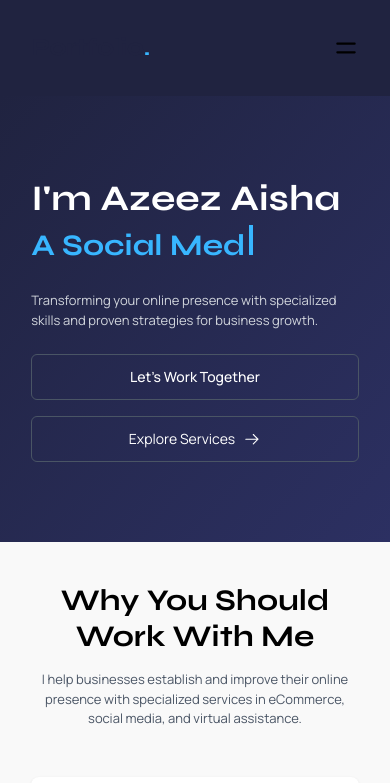
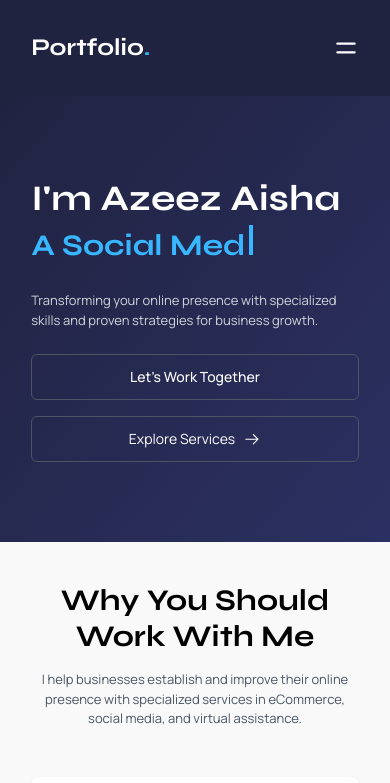
Before and after one commit to Olawoyin1/Duduke, a React (Vite) app: page / in a window 390 px wide. Shown: the top 783 px of the page. Built offline with nearby package versions, Linux system fonts and the light colour scheme.

Commit message:
Fixedd nav scroll to whte

```diff
--- a/src/components/Navbar.tsx
+++ b/src/components/Navbar.tsx
@@ -43,8 +43,8 @@ const MainNavbar = () => {
           </div>
 
           {/* Mobile Navbar */}
-          <div className="md:hidden flex justify-between items-center py-4 text-black">
-          <Link to="/" className="text-2xl font-bold text-[#202340] sf">
+          <div className="md:hidden flex justify-between items-center py-4">
+          <Link to="/" className="text-2xl font-bold  sf">
             Portfolio<span className="pc">.</span>
           </Link>
             <button onClick={toggleMenu}>
```
